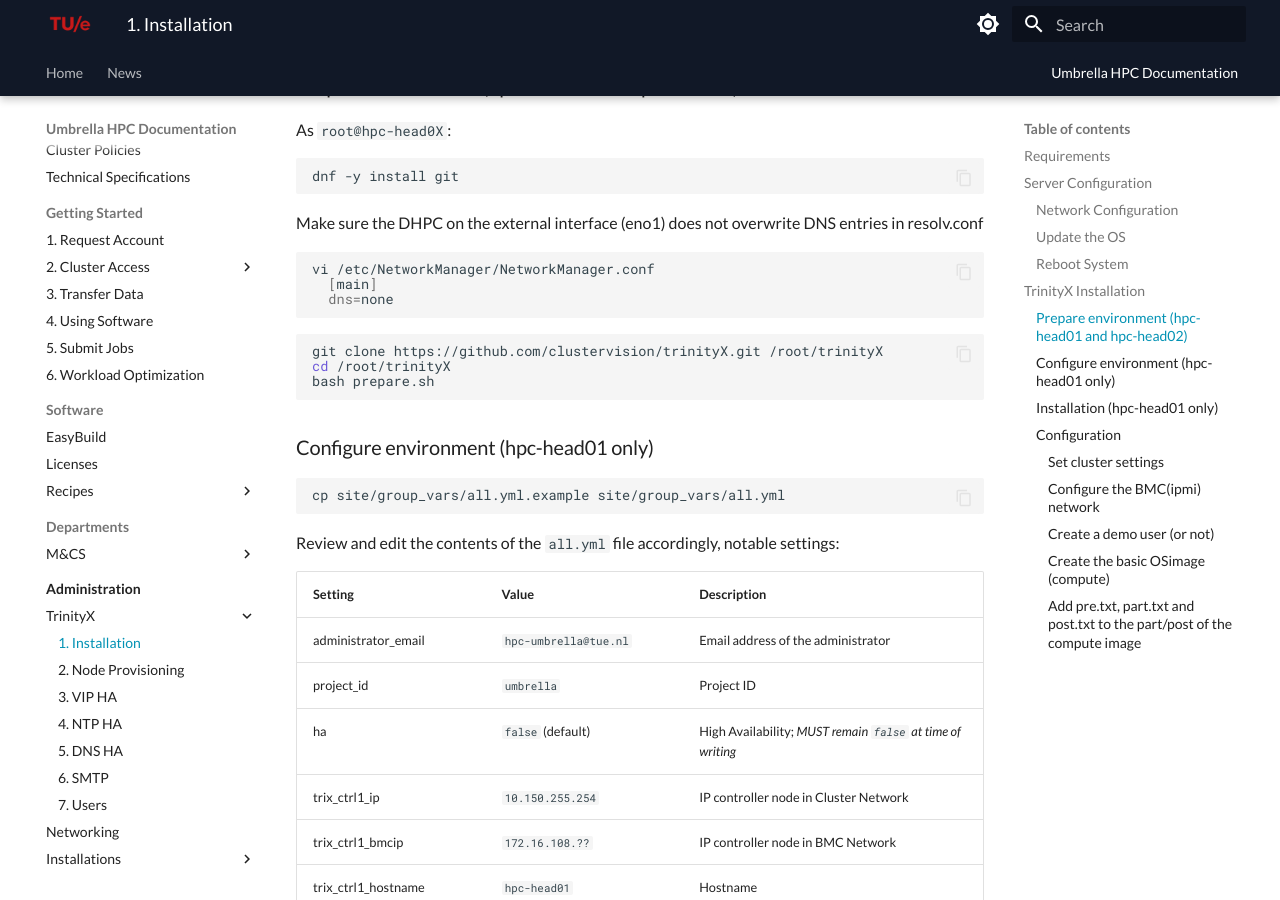
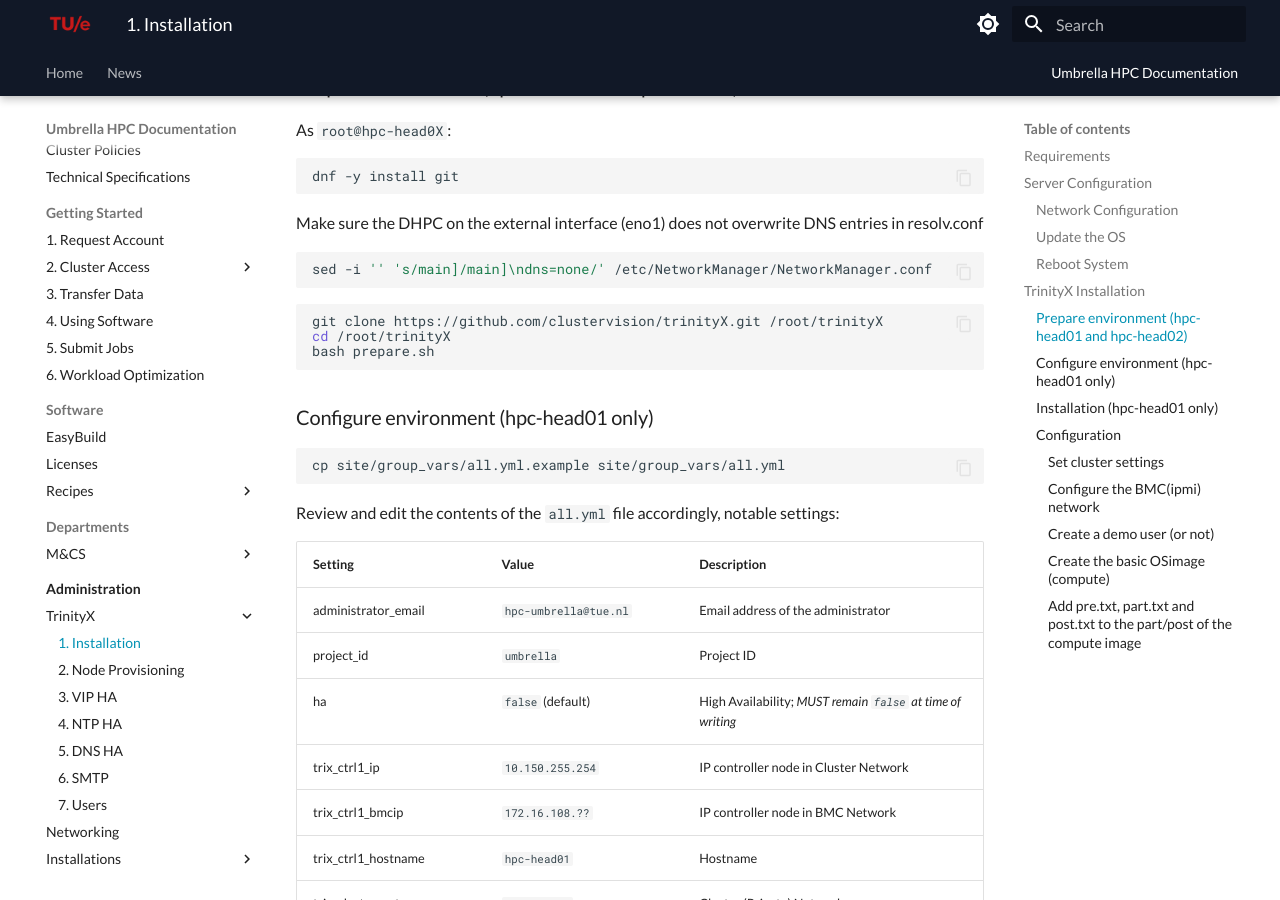
Before and after one commit to gferhpc/supercomputing.tue.nl, an MkDocs documentation site: the page built from pages/documentation/administration/trinityx/installation.md, in a window 1280 px wide and 900 px high, scrolled down 1536 px. Built offline with MkDocs 1.6.1 and Material for MkDocs 9.7.7, drawn with Linux system fonts in a browser that asks for light colours.

Commit message:
Update installation.md

````diff
--- a/pages/documentation/administration/trinityx/installation.md
+++ b/pages/documentation/administration/trinityx/installation.md
@@ -103,9 +103,7 @@
 
 Make sure the DHPC on the external interface (eno1) does not overwrite DNS entries in resolv.conf
 ```shell
-vi /etc/NetworkManager/NetworkManager.conf
-  [main]
-  dns=none
+sed -i '' 's/main]/main]\ndns=none/' /etc/NetworkManager/NetworkManager.conf
 ```
 
 ```shell
````
